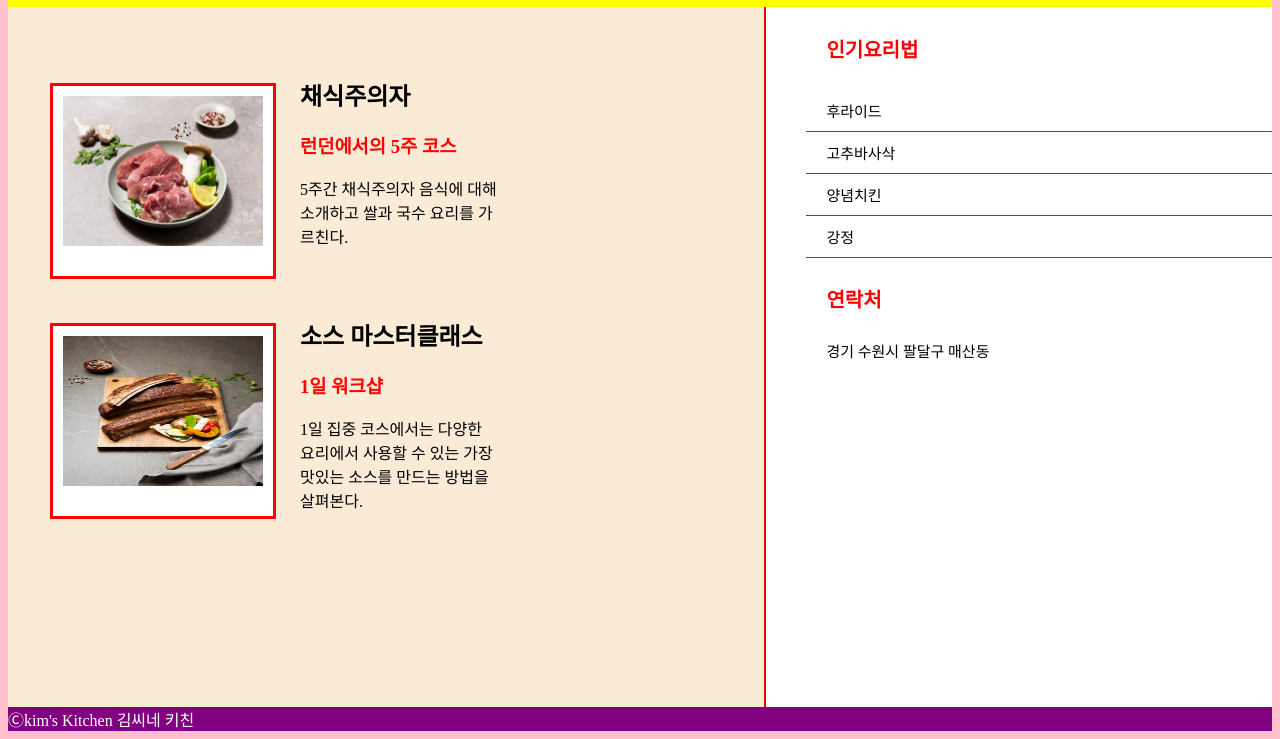
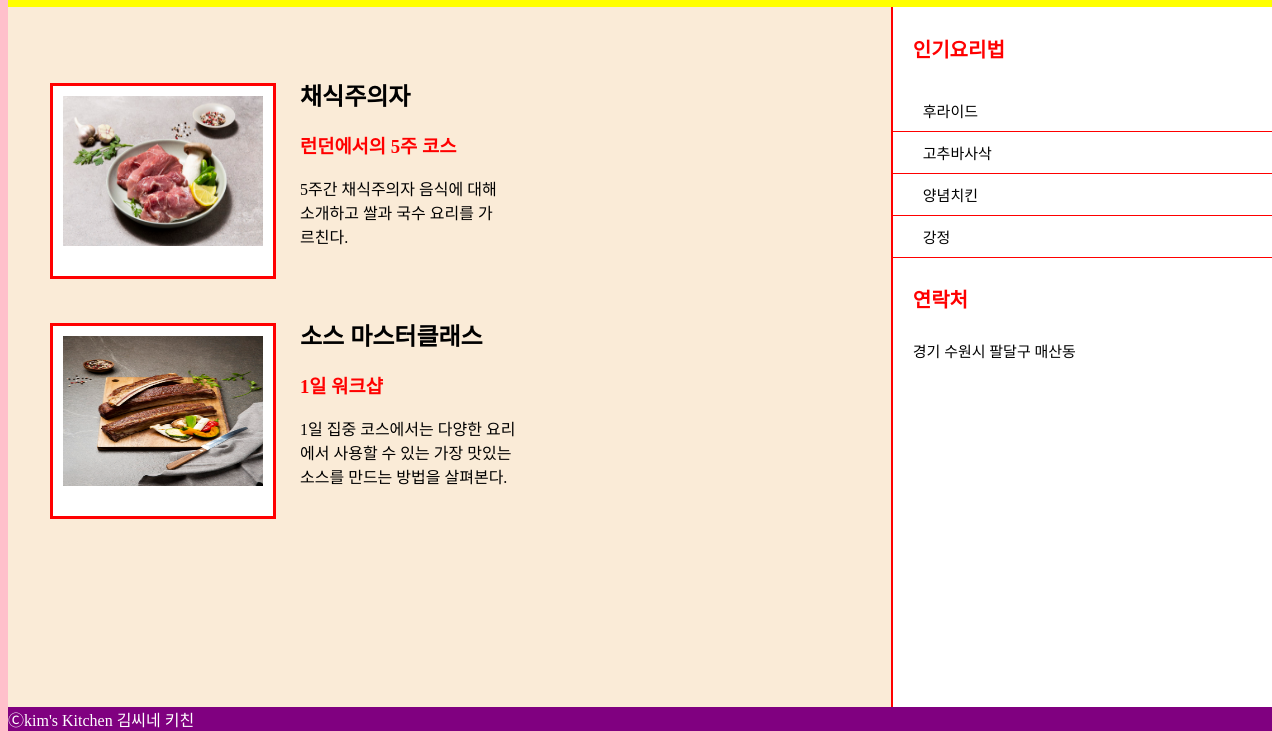
Before and after one commit to rudtjd6435/ex, a plain HTML site: page web.html in a window 1280 px wide. Shown: the part 183-922 px from the top of the page. Drawn offline with Linux system fonts and the light colour scheme.

Commit message:
web수정

```diff
--- a/web.html
+++ b/web.html
@@ -82,6 +82,8 @@
         text-decoration: none;
         color:black;
         font-size: 15px;
+        padding:10px;
+        margin:0;
 
     }
 
@@ -118,13 +120,16 @@
 
 
   aside{
-    width:40%;
+
     background-color: white;
    border-left: red solid 2px;
  height:700px;
  text-indent: 20px;
+ padding-left:0;
 
   }
+
+
 li{
   font-size: 15px;
 }
@@ -132,8 +137,8 @@ li{
 h2{display: inline;}
 
 .box1, .box2{
-
-   padding: 10px 0;
+  margin:0;
+   padding: 10px 0px;
    border-bottom: 1px solid red;
 }
 
@@ -151,7 +156,7 @@ article{
 
 }
 section{
-    width:200px;
+    width:230px;
    float: right;
  position:absolute;
  left:300px;
@@ -169,7 +174,9 @@ left:10px;
   background-color: antiquewhite;
 }
 
-
+aside ul{
+    padding:0;
+}
 
 
     </style>
```
